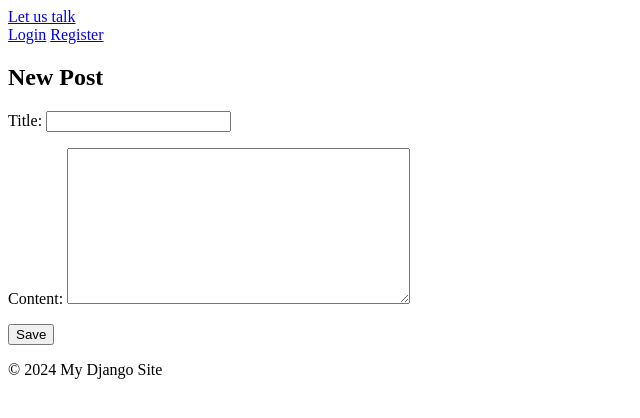
After one commit to kis619/softuni-django-final-project, a Django app: page /posts/create/ in a window 1280 px wide. The commit adds this page. Shown: the top 418 px of the page, without its empty margins (0-640 px from the left). Run offline with Django 5.2, Linux system fonts and the light colour scheme.

Commit message:
added post creation; displaying posts on posts_view and three most recent on home view

```diff
--- /dev/null
+++ b/final_exam/posts/form.py
@@ -0,0 +1,9 @@
+from django import forms
+
+from .models import Post
+
+
+class PostForm(forms.ModelForm):
+    class Meta:
+        model = Post
+        fields = ['title', 'content']
--- a/final_exam/posts/models.py
+++ b/final_exam/posts/models.py
@@ -7,7 +7,8 @@ UserModel = get_user_model()
 
 class Post(models.Model):
     MAX_TITLE_LENGTH = 200
-    MIN_CONTENT_LENGTH = 2000
+    # MIN_CONTENT_LENGTH = 2000 #TODO: restore this
+    MIN_CONTENT_LENGTH = 20
     MAX_CONTENT_LENGTH = 10000
 
     title = models.CharField(max_length=MAX_TITLE_LENGTH, blank=False)
@@ -16,6 +17,6 @@ class Post(models.Model):
         validators=[MinLengthValidator(MIN_CONTENT_LENGTH)],
         blank=False,
     )
-    created_at = models.DateTimeField(auto_now_add=True)
+    created_at = models.DateTimeField(auto_now_add=True,  db_index=True)
     updated_at = models.DateTimeField(auto_now=True)
     author = models.ForeignKey(UserModel, on_delete=models.CASCADE)
--- a/final_exam/posts/urls.py
+++ b/final_exam/posts/urls.py
@@ -1,7 +1,8 @@
 from django.urls import path
 
-from final_exam.posts.views import PostListView
+from final_exam.posts.views import PostListView, PostCreateView
 
 urlpatterns = [
     path('', PostListView.as_view(), name='posts_list'),
+    path('create/', PostCreateView.as_view(), name='post_create'),
 ]
--- a/final_exam/posts/views.py
+++ b/final_exam/posts/views.py
@@ -1,11 +1,24 @@
-from django.views.generic import ListView
+from django.urls import reverse_lazy
+from django.views.generic import ListView, CreateView
 
+from .form import PostForm
 from .models import Post
 
 
 class PostListView(ListView):
     model = Post
-    template_name = 'post/posts_list.html'
+    template_name = 'posts/posts_list.html'
     context_object_name = 'posts'
     ordering = ['-created_at']
     paginate_by = 10
+
+
+class PostCreateView(CreateView):
+    model = Post
+    form_class = PostForm
+    template_name = 'posts/post_form.html'
+    success_url = reverse_lazy('posts_list')
+
+    def form_valid(self, form):
+        form.instance.author = self.request.user
+        return super().form_valid(form)
--- a/templates/base.html
+++ b/templates/base.html
@@ -4,13 +4,13 @@
 <head>
     <meta charset="UTF-8">
     <meta name="viewport" content="width=device-width, initial-scale=1.0">
-<link rel="stylesheet" type="text/css" href="{% static 'css/styles.css' %}">
+    <link rel="stylesheet" type="text/css" href="{% static 'css/styles.css' %}">
     <title>{% block title %}My Django Site{% endblock title %}</title>
     {% block extra_head %}{% endblock extra_head %}
 </head>
 <body>
 <header>
-    <h1>Welcome to My Django Site</h1>
+    <a href="{% url 'home' %}">Let us talk</a>
 </header>
 <nav>
     {% if user.is_authenticated %}
--- a/templates/home/home.html
+++ b/templates/home/home.html
@@ -11,5 +11,7 @@
             Don't be brief - at lest 2000 words.
         </p>
         <a href="{% url 'posts_list' %}">Start talking </a>
+       {% include 'fragments/_posts_loop.html' %}
+
     </section>
 {% endblock %}
--- /dev/null
+++ b/templates/posts/post_form.html
@@ -0,0 +1,10 @@
+{% extends "base.html" %}
+
+{% block content %}
+  <h2>New Post</h2>
+  <form method="post">
+    {% csrf_token %}
+    {{ form.as_p }}
+    <button type="submit">Save</button>
+  </form>
+{% endblock %}
```
Also changed, not shown: final_exam/home/views.py (+7 -0 lines), templates/fragments/_posts_loop.html (added, +8 -0 lines), templates/posts/posts_list.html (renamed from templates/post/posts_list.html, +3 -10 lines), final_exam/posts/migrations/0002_alter_post_content.py (added), final_exam/posts/migrations/0003_alter_post_created_at.py (added).
